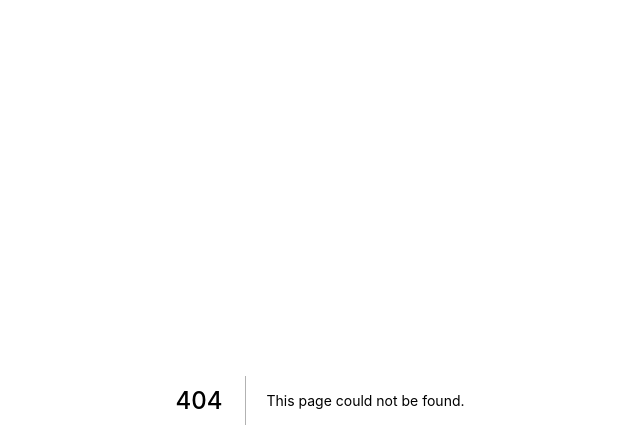
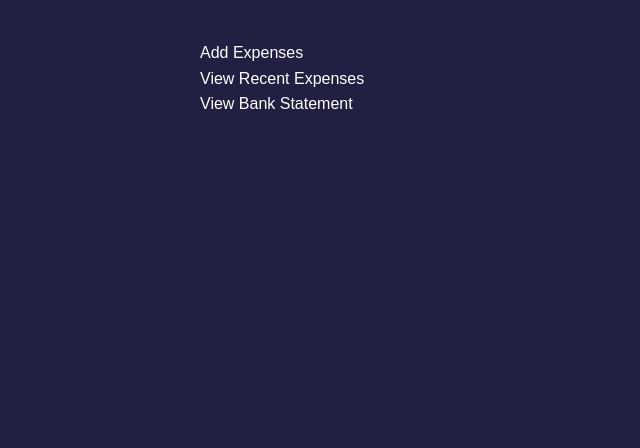
Before and after one commit to SaachiKaup/ExpenseTrackingWebsite, a Next.js app: page /MainMenu in a window 1280 px wide. Before the commit this address had no page. Shown: the top 448 px of the page, without its empty margins (320-960 px from the left). Built offline with nearby package versions, Linux system fonts and the light colour scheme.

Commit message:
Added Menu part to separate page

```diff
--- /dev/null
+++ b/pages/MainMenu.js
@@ -0,0 +1,34 @@
+import Head from 'next/head'
+import Image from 'next/image'
+import styles from '../styles/Home.module.css'
+import Categories from './src/display_components/Categories'
+import InputExpense from './src/display_components/InputExpense'
+import App from './App'
+import Link from 'next/link'
+import Card from './src/shared/Card'
+
+export default function Menu() {
+  return (
+    <div className={styles.container}>
+      <Card>
+        <ul>
+          <li>
+            <Link href = '/App'>
+              <a>Add Expenses</a>
+            </Link>
+          </li>
+          <li>
+            <Link href='/RecentExpensesPage' >
+              <a>View Recent Expenses</a>
+            </Link>
+          </li>
+          <li>
+            <Link href='/TransactionsPage' >
+              <a>View Bank Statement</a>
+            </Link>
+          </li>
+        </ul>
+      </Card>
+    </div>
+  )
+}
```
Also changed, not shown: pages/index.js (+3 -22 lines).
